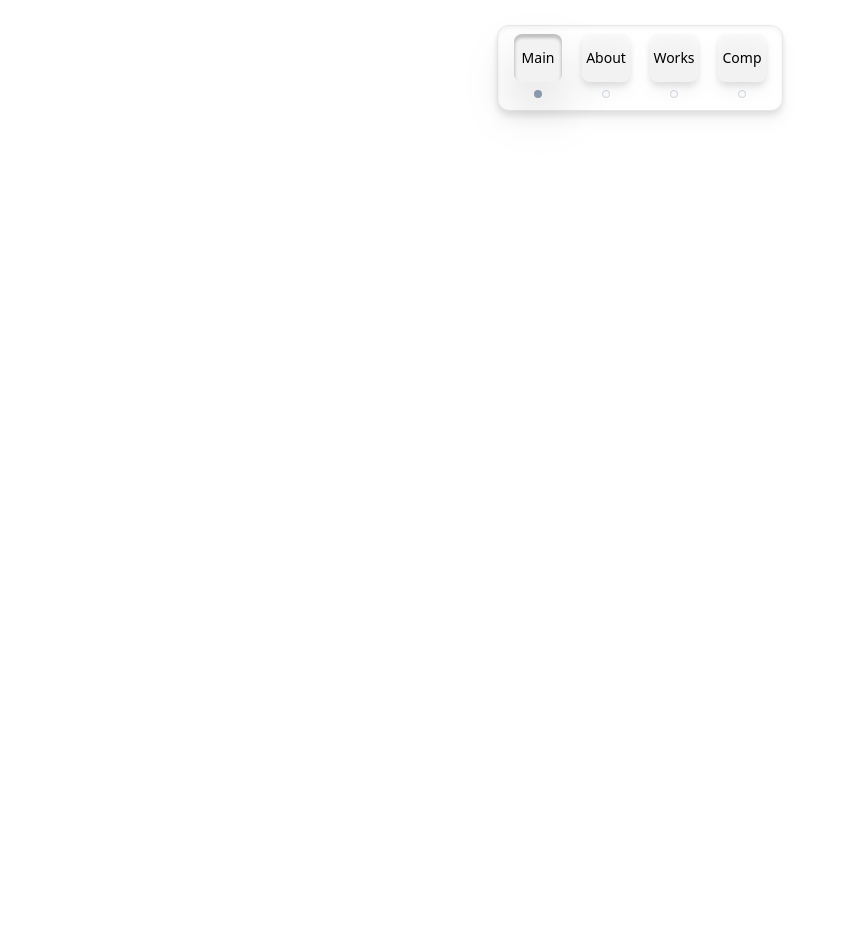
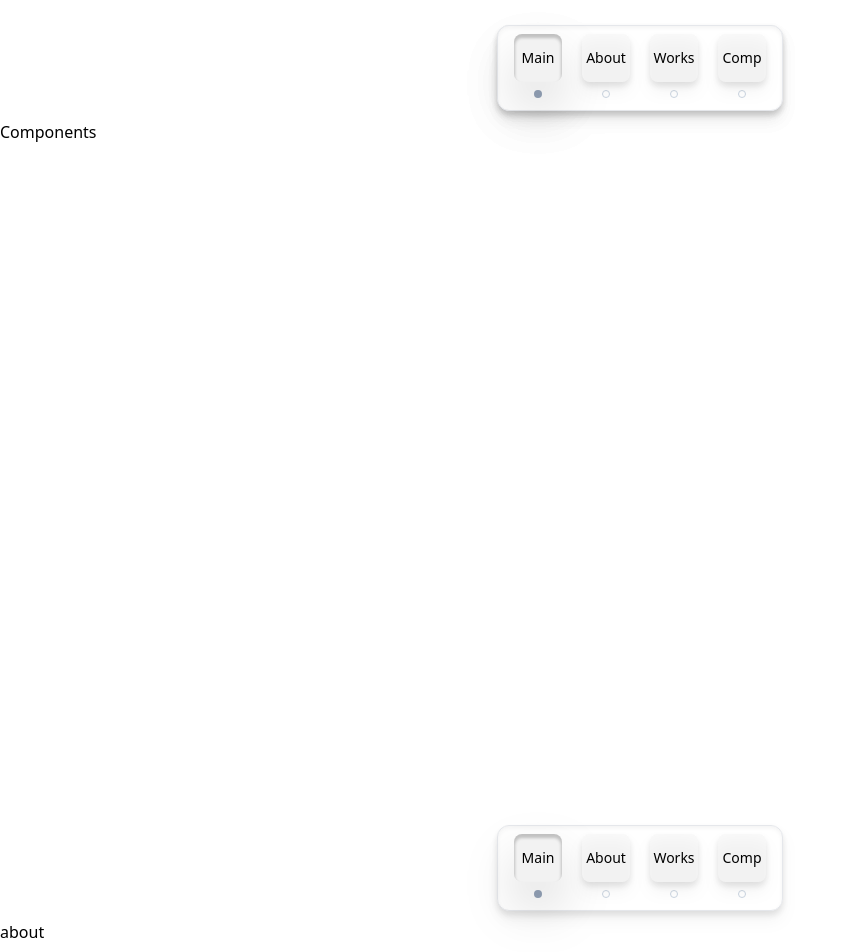
Before and after one commit to techighpark/portfolio_3rd, a React (Create React App) app: page / in a window 1280 px wide. Shown: the part 680-1632 px from the top of the page, without its empty margins (0-849 px from the left). Before the commit the page ends 800 px from the top, so only its background shows below. Built offline with nearby package versions, Linux system fonts and the light colour scheme.

Commit message:
install react-scroll

```diff
--- a/package.json
+++ b/package.json
@@ -14,6 +14,7 @@
     "react": "^18.2.0",
     "react-dom": "^18.2.0",
     "react-scripts": "5.0.1",
+    "react-scroll": "^1.8.7",
     "typescript": "^4.7.4",
     "web-vitals": "^2.1.4"
   },
@@ -45,6 +46,7 @@
     "@craco/craco": "^7.0.0-alpha.7",
     "@tailwindcss/forms": "^0.5.2",
     "@tailwindcss/typography": "^0.5.4",
+    "@types/react-scroll": "^1.8.4",
     "autoprefixer": "^10.4.7",
     "craco-alias": "^3.0.1",
     "eslint": "^8.20.0",
--- a/src/components/element/LinkBtn.tsx
+++ b/src/components/element/LinkBtn.tsx
@@ -1,4 +1,5 @@
 import { Link } from "react-router-dom";
+import { Link as ScrollLink } from "react-scroll";
 
 interface linkBtnProps {
   to: string;
@@ -8,7 +9,7 @@ interface linkBtnProps {
 
 const LinkBtn = ({ to, text, active }: linkBtnProps) => {
   return (
-    <Link to={to} className="flex items-center">
+    <ScrollLink to={to} className="flex items-center" spy={true} smooth={true}>
       <div className="flex flex-col items-center">
         <div
           className={
@@ -28,7 +29,7 @@ const LinkBtn = ({ to, text, active }: linkBtnProps) => {
           }
         />
       </div>
-    </Link>
+    </ScrollLink>
   );
 };
 
--- a/src/pages/Home.tsx
+++ b/src/pages/Home.tsx
@@ -1,8 +1,13 @@
 import Layout from "@components/layout/Layout";
+import About from "./About";
+import Components from "./Components";
 
 const Home = () => {
   return (
     <Layout pageTitle="Home">
+      <About />
+      <Components />
+      <div id="/about">about</div>
       <div className="h-full w-full">
         <div className="font-mono text-[5rem] font-extrabold">
           Web Developer
```
Also changed, not shown: 1 other file (tests, documents, lock files or other folders).
